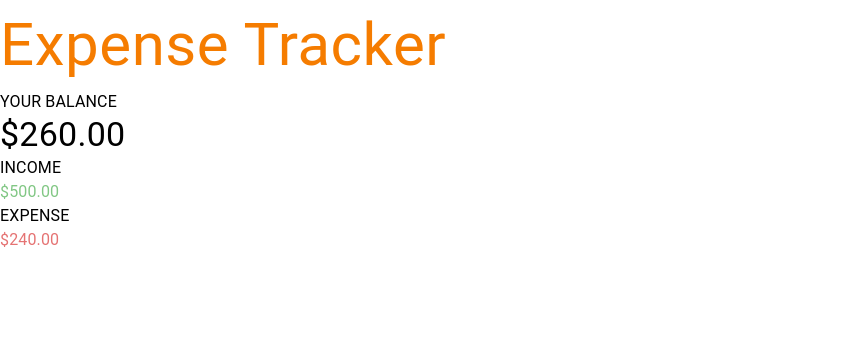
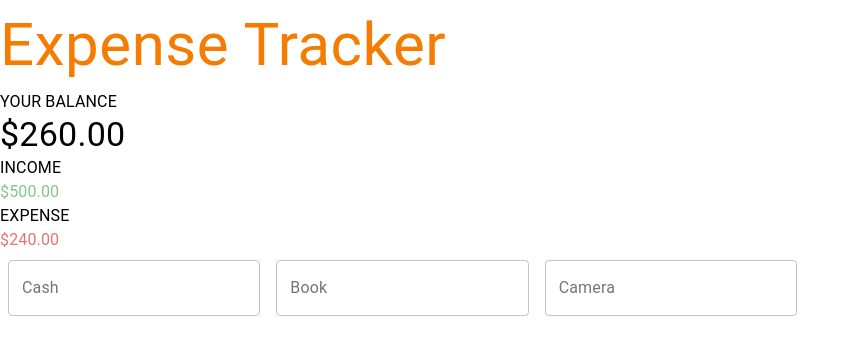
Before and after one commit to agborojenjr/ExpenseTracker, a React (Create React App) app: page / in a window 1280 px wide. Shown: the top 354 px of the page, without its empty margins (0-860 px from the left). Built offline with nearby package versions, Linux system fonts and the light colour scheme.

Commit message:
Transaction Component

```diff
--- a/src/App.js
+++ b/src/App.js
@@ -2,6 +2,7 @@ import React from 'react';
 import { Balance } from './Components/Balance';
 import { Expenses } from './Components/Expenses';
 import { Header } from './Components/Header';
+import { Transactions } from './Components/Transactions';
 
 
 function App() {
@@ -10,6 +11,7 @@ function App() {
       <Header />
       <Balance />
       <Expenses />
+      <Transactions />
     </div>
   );
 }
--- /dev/null
+++ b/src/Components/Transactions.js
@@ -0,0 +1,24 @@
+import React from 'react';
+import { makeStyles } from '@material-ui/core/styles';
+import TextField from '@material-ui/core/TextField';
+
+const useStyles = makeStyles((theme) => ({
+    root: {
+      '& > *': {
+        margin: theme.spacing(1),
+        width: '25ch',
+      },
+    },
+  }));
+
+export const Transactions = () => {
+    const classes = useStyles();
+
+    return (
+    <form className={classes.root} noValidate autoComplete="off">
+        <TextField id="outlined-basic" label="Cash" variant="outlined" />
+        <TextField id="outlined-basic" label="Book" variant="outlined" />
+        <TextField id="outlined-basic" label="Camera" variant="outlined" />
+    </form>
+    )
+}
```
Also changed, not shown: 1 other file (tests, documents, lock files or other folders).
